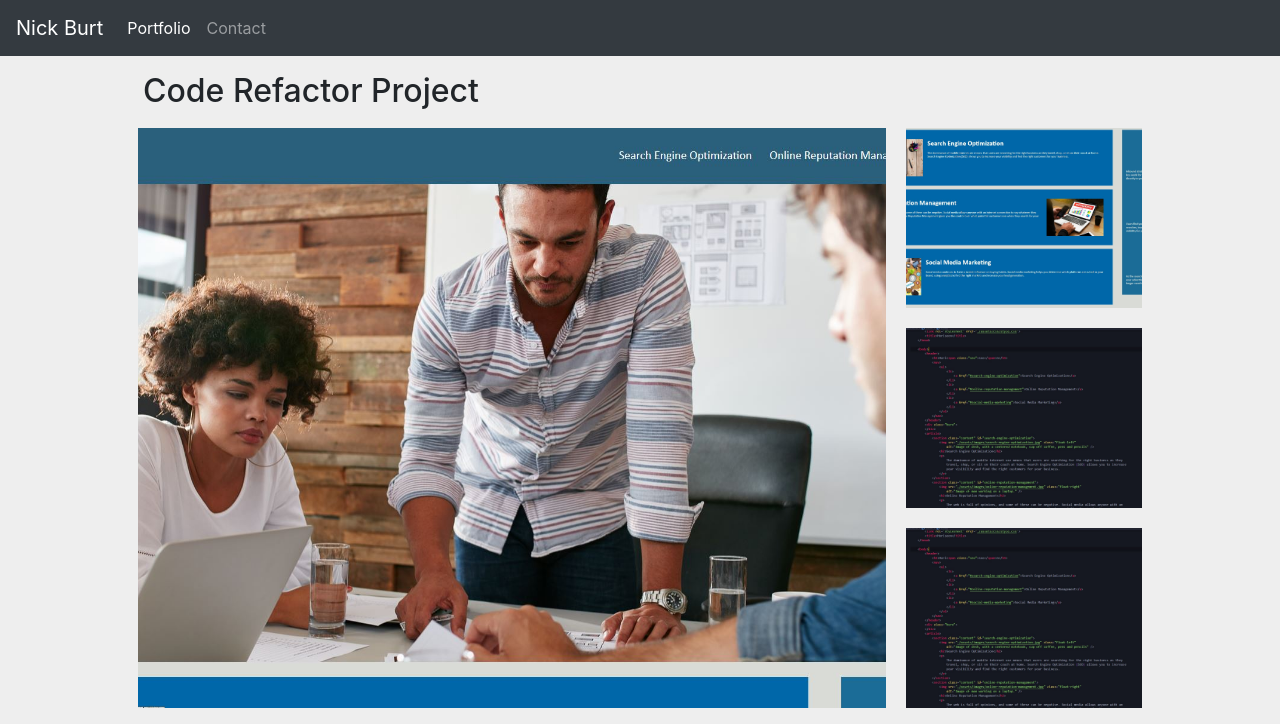
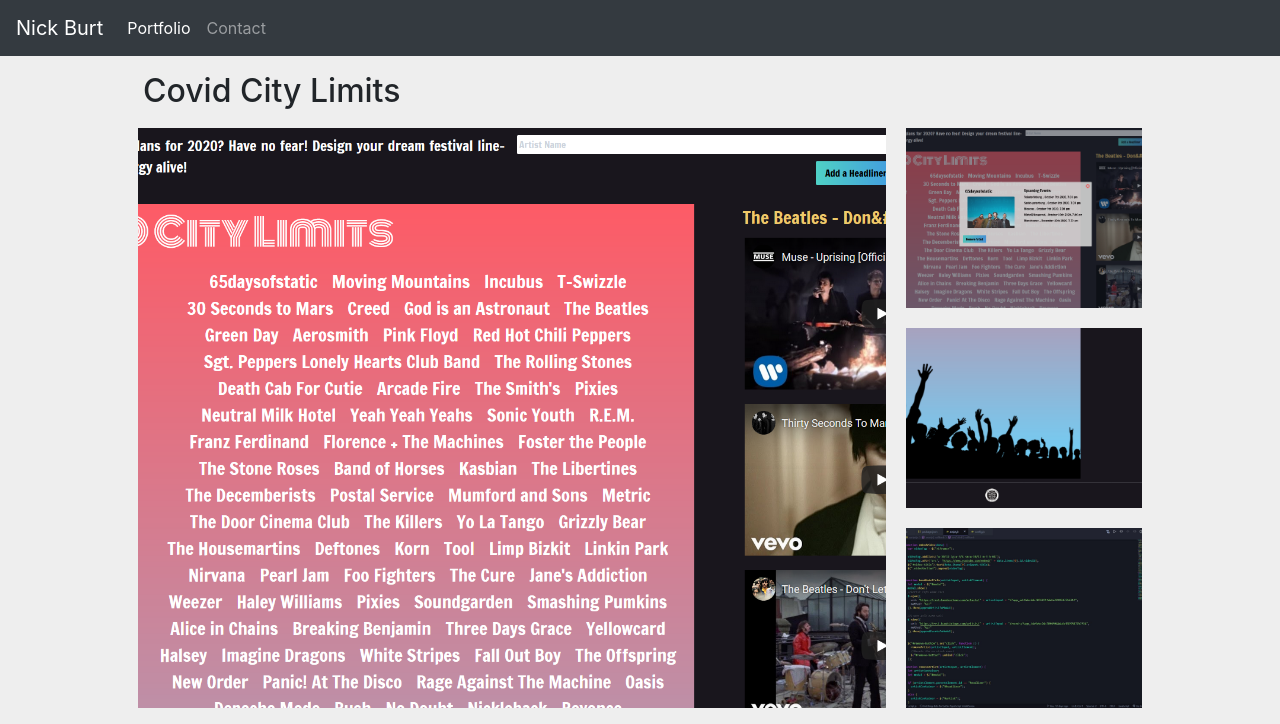
Before and after one commit to nbur4556/responsive-portfolio, a plain HTML site: page portfolio.html in a window 1280 px wide. Shown: the top 724 px of the page. Drawn offline with nearby package versions, Linux system fonts and the light colour scheme.

Commit message:
set pictures and title for covid city limits project

```diff
--- a/portfolio.html
+++ b/portfolio.html
@@ -34,14 +34,14 @@
         <article class="container">
 
             <!-- Layout for Code Refactor Project -->
-            <h2 class="mt-3">Code Refactor Project</h2>
+            <h2 class="mt-3">Covid City Limits</h2>
             <section class="row">
 
                 <!-- Main Image -->
                 <section class="col-md-9 main-img-container">
                     <a target="_blank" href=" https://nbur4556.github.io/code-refactor/">
                         <img class="img-fluid" alt="homepage of the code refactor project"
-                            src="./assets/images/code-refactor-project-main.JPG" />
+                            src="./assets/images/covid-city-limits-main.png" />
                     </a>
                 </section>
 
@@ -50,19 +50,19 @@
                     <div class="row support-img">
                         <a target="_blank" href=" https://nbur4556.github.io/code-refactor/">
                             <img class="img-fluid" alt="content of the code refactor project"
-                                src="./assets/images/code-refactor-project-support-1.jpg" />
+                                src="./assets/images/covid-city-limits-support-1.png" />
                         </a>
                     </div>
                     <div class="row support-img">
                         <a target="_blank" href=" https://nbur4556.github.io/code-refactor/">
                             <img class="img-fluid" alt="image of HTML used in code refactor project"
-                                src="./assets/images/code-refactor-project-support-2.JPG" />
+                                src="./assets/images/covid-city-limits-support-2.png" />
                         </a>
                     </div>
                     <div class="row support-img">
                         <a target="_blank" href=" https://nbur4556.github.io/code-refactor/">
                             <img class="img-fluid" alt="image of HTML used in code refactor project"
-                                src="./assets/images/code-refactor-project-support-2.JPG" />
+                                src="./assets/images/covid-city-limits-support-3.JPG" />
                         </a>
                     </div>
                 </section>
```
Also changed, not shown: reference/Instructions.md (+1 -1 lines), assets/images/covid-city-limits-main.png (added), assets/images/covid-city-limits-support-1.png (added), assets/images/covid-city-limits-support-2.png (added), assets/images/covid-city-limits-support-3.JPG (added).
